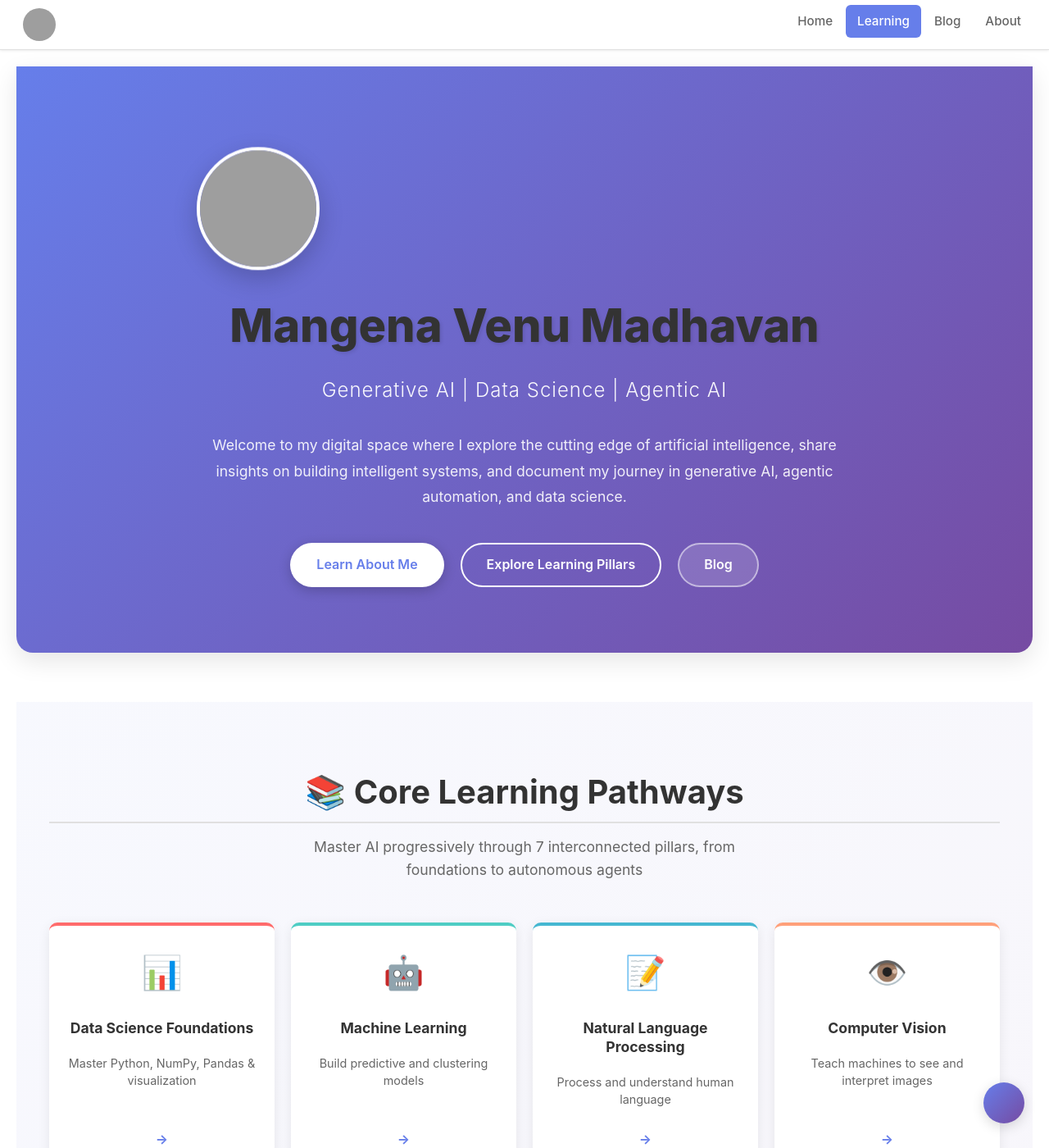
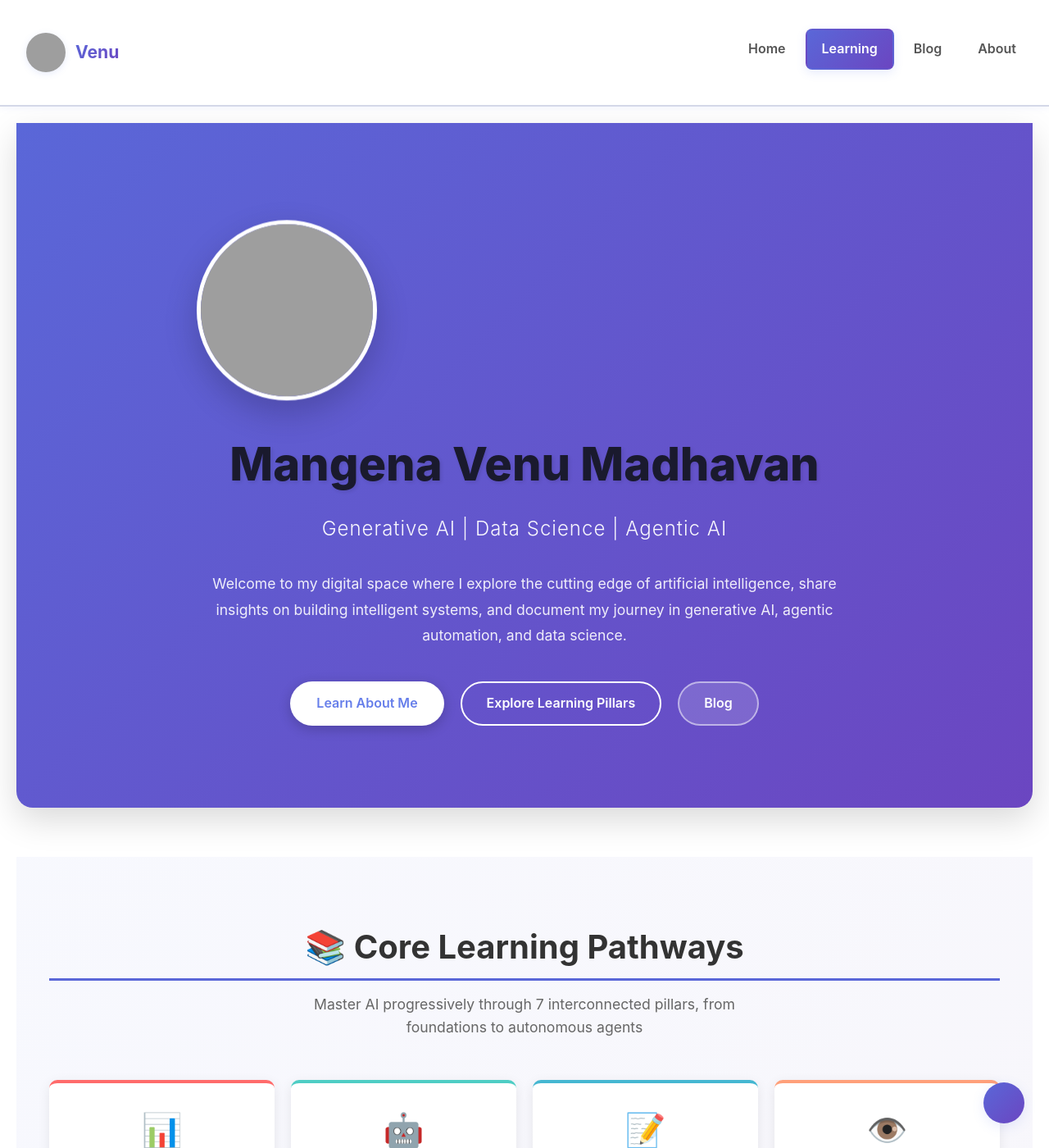
Before and after one commit to Madhavan11601828/madhavan11601828.github.io, a Jekyll site: the page built from index.md, in a window 1280 px wide and 1400 px high. Shown: the whole window at 82% size. Built offline with Jekyll 4.4.1, drawn with Linux system fonts in a browser that asks for light colours; grey boxes are pictures that could not be loaded.

Commit message:
Enhancement: Improve UX with better color scheme, enlarged logo, enhanced navigation, and page headers with logo on all pages

```diff
--- a/_layouts/default.html
+++ b/_layouts/default.html
@@ -6,20 +6,101 @@
     <title>{% if page.title %}{{ page.title }} | {% endif %}{{ site.title }}</title>
     <meta name="description" content="{% if page.description %}{{ page.description }}{% else %}{{ site.description }}{% endif %}">
     <meta name="author" content="{{ site.author }}">
-    <meta name="theme-color" content="#667eea">
+    <meta name="theme-color" content="#5a67d8">
 
     <!-- Base CSS (must load before theme) -->
     <link rel="stylesheet" href="/assets/css/style.css?v=1">
 
     <!-- Theme CSS with dark mode support -->
-    <link rel="stylesheet" href="/assets/css/theme.css?v=3">
+    <link rel="stylesheet" href="/assets/css/theme.css?v=4">
 
     <!-- SEO Tags -->
     {% seo %}
+
+    <style>
+        /* Page Header with Logo */
+        .page-header {
+            background: linear-gradient(135deg, var(--accent-primary) 0%, var(--accent-secondary) 100%);
+            color: white;
+            padding: 50px 20px;
+            text-align: center;
+            margin-bottom: 40px;
+            border-radius: 0 0 15px 15px;
+            box-shadow: 0 10px 30px var(--card-shadow-hover);
+        }
+
+        .page-header-content {
+            max-width: 1200px;
+            margin: 0 auto;
+        }
+
+        .page-header-logo {
+            width: 100px;
+            height: 100px;
+            border-radius: 50%;
+            border: 4px solid white;
+            object-fit: cover;
+            margin-bottom: 20px;
+            box-shadow: 0 8px 20px rgba(0, 0, 0, 0.2);
+            display: block;
+            margin-left: auto;
+            margin-right: auto;
+        }
+
+        .page-header h1 {
+            font-size: 2.5em;
+            margin: 15px 0;
+            border: none;
+            padding-bottom: 0;
+        }
+
+        .page-header p {
+            font-size: 1.1em;
+            opacity: 0.95;
+            margin: 10px 0 0 0;
+        }
+
+        /* Hide header on home page */
+        .page-header {
+            display: block;
+        }
+
+        @media (max-width: 768px) {
+            .page-header {
+                padding: 30px 20px;
+                margin-bottom: 25px;
+            }
+
+            .page-header-logo {
+                width: 80px;
+                height: 80px;
+                margin-bottom: 15px;
+            }
+
+            .page-header h1 {
+                font-size: 1.8em;
+            }
+
+            .page-header p {
+                font-size: 1em;
+            }
+        }
+    </style>
 </head>
 <body>
     <!-- Navigation Component -->
     {% include navigation.html %}
+
+    <!-- Page Header (hidden on home page) -->
+    {% if page.url != "/" %}
+    <div class="page-header">
+        <div class="page-header-content">
+            <img src="/assets/images/Logo.png" alt="Logo" class="page-header-logo">
+            <h1>{{ page.title }}</h1>
+            {% if page.description %}<p>{{ page.description }}</p>{% endif %}
+        </div>
+    </div>
+    {% endif %}
 
     <main>
         {{ content }}
--- a/assets/css/style.css
+++ b/assets/css/style.css
@@ -37,8 +37,9 @@ h1 {
 
 h2 {
   font-size: 2em;
-  border-bottom: 2px solid var(--border-color);
-  padding-bottom: 10px;
+  border-bottom: 3px solid var(--accent-primary);
+  padding-bottom: 12px;
+  margin-bottom: 24px;
 }
 
 h3 {
--- a/assets/css/theme.css
+++ b/assets/css/theme.css
@@ -3,73 +3,75 @@
    ============================================ */
 
 :root {
-  /* Light Mode (Default) Colors */
+  /* Light Mode (Default) Colors - Logo inspired palette */
   --bg-primary: #ffffff;
-  --bg-secondary: #f8f9fa;
-  --bg-tertiary: #f0f2f5;
+  --bg-secondary: #f3f4f9;
+  --bg-tertiary: #eef0f8;
 
-  --text-primary: #333333;
-  --text-secondary: #666666;
-  --text-tertiary: #999999;
+  --text-primary: #1a1a2e;
+  --text-secondary: #555555;
+  --text-tertiary: #888888;
 
-  --border-color: #e0e0e0;
-  --border-light: #f0f0f0;
+  --border-color: #d4d8e8;
+  --border-light: #e8ecf5;
 
   --card-bg: #ffffff;
-  --card-shadow: rgba(0, 0, 0, 0.08);
-  --card-shadow-hover: rgba(0, 0, 0, 0.15);
+  --card-shadow: rgba(102, 126, 234, 0.08);
+  --card-shadow-hover: rgba(102, 126, 234, 0.15);
 
-  --accent-primary: #667eea;
-  --accent-secondary: #764ba2;
+  --accent-primary: #5a67d8;
+  --accent-secondary: #6b46c1;
+  --accent-tertiary: #7c3aed;
 
-  --link-color: #667eea;
-  --link-hover: #764ba2;
+  --link-color: #5a67d8;
+  --link-hover: #6b46c1;
 
-  --code-bg: #f5f5f5;
-  --code-text: #d63384;
+  --code-bg: #f7fafc;
+  --code-text: #5a67d8;
 
-  --highlight-bg: #fffacd;
-  --highlight-text: #333333;
+  --highlight-bg: #fef3c7;
+  --highlight-text: #1a1a2e;
 
-  --success-color: #28a745;
-  --error-color: #dc3545;
-  --warning-color: #ffc107;
-  --info-color: #17a2b8;
+  --success-color: #10b981;
+  --error-color: #ef4444;
+  --warning-color: #f59e0b;
+  --info-color: #3b82f6;
 }
 
 /* Dark Mode Colors */
 [data-theme="dark"] {
-  --bg-primary: #1a1a1a;
-  --bg-secondary: #2d2d2d;
-  --bg-tertiary: #3a3a3a;
+  --bg-primary: #0f172a;
+  --bg-secondary: #1e293b;
+  --bg-tertiary: #334155;
 
-  --text-primary: #e8e8e8;
-  --text-secondary: #b0b0b0;
-  --text-tertiary: #808080;
+  --text-primary: #f1f5f9;
+  --text-secondary: #cbd5e1;
+  --text-tertiary: #94a3b8;
 
-  --border-color: #404040;
-  --border-light: #2d2d2d;
+  --border-color: #475569;
+  --border-light: #334155;
 
-  --card-bg: #252525;
-  --card-shadow: rgba(0, 0, 0, 0.3);
-  --card-shadow-hover: rgba(0, 0, 0, 0.5);
+  --card-bg: #1e293b;
+  --card-shadow: rgba(90, 103, 216, 0.12);
+  --card-shadow-hover: rgba(90, 103, 216, 0.2);
 
-  --accent-primary: #7c8ff5;
-  --accent-secondary: #9b6bb9;
+  --accent-primary: #818cf8;
+  --accent-secondary: #a78bfa;
+  --accent-tertiary: #c4b5fd;
 
-  --link-color: #7c8ff5;
-  --link-hover: #9b6bb9;
+  --link-color: #818cf8;
+  --link-hover: #a78bfa;
 
-  --code-bg: #2d2d2d;
-  --code-text: #ff79c6;
+  --code-bg: #1e293b;
+  --code-text: #a78bfa;
 
-  --highlight-bg: #3a3a00;
-  --highlight-text: #e8e8e8;
+  --highlight-bg: #3f3b1a;
+  --highlight-text: #f1f5f9;
 
-  --success-color: #52c41a;
-  --error-color: #ff4d4f;
-  --warning-color: #faad14;
-  --info-color: #1890ff;
+  --success-color: #34d399;
+  --error-color: #f87171;
+  --warning-color: #fbbf24;
+  --info-color: #60a5fa;
 }
 
 /* ============================================
@@ -201,34 +203,62 @@ blockquote {
 /* Buttons */
 .btn {
   transition: all 0.3s ease;
+  font-weight: 600;
+  border-radius: 8px;
+  padding: 12px 28px;
 }
 
 .btn-primary {
   background-color: var(--accent-primary);
   color: white;
+  border: 2px solid var(--accent-primary);
+  box-shadow: 0 4px 12px rgba(90, 103, 216, 0.3);
 }
 
 .btn-primary:hover {
   background-color: var(--accent-secondary);
+  border-color: var(--accent-secondary);
+  transform: translateY(-2px);
+  box-shadow: 0 6px 16px rgba(90, 103, 216, 0.4);
 }
 
 .btn-secondary {
-  border-color: var(--border-color);
-  color: var(--text-primary);
+  border-color: var(--accent-primary);
+  color: white;
+  background-color: transparent;
+  border: 2px solid white;
 }
 
 .btn-secondary:hover {
-  background-color: var(--bg-secondary);
+  background-color: rgba(255, 255, 255, 0.15);
+  border-color: white;
+  transform: translateY(-2px);
+}
+
+.btn-tertiary {
+  background-color: rgba(255, 255, 255, 0.2);
+  color: white;
+  border: 2px solid rgba(255, 255, 255, 0.6);
+}
+
+.btn-tertiary:hover {
+  background-color: rgba(255, 255, 255, 0.3);
+  border-color: white;
+  transform: translateY(-2px);
 }
 
 .btn-outline {
   border-color: var(--accent-primary);
   color: var(--accent-primary);
+  border: 2px solid var(--accent-primary);
+  background-color: transparent;
 }
 
 .btn-outline:hover {
   background-color: var(--accent-primary);
   color: white;
+  transform: translateY(-2px);
+  box-shadow: 0 4px 12px rgba(90, 103, 216, 0.3);
 }
 
 /* Inputs and Forms */
@@ -474,60 +504,72 @@ body.theme-switching * {
 
 .site-nav {
   background: var(--card-bg);
-  border-bottom: 1px solid var(--border-color);
+  border-bottom: 2px solid var(--border-color);
   position: sticky;
   top: 0;
   z-index: 1000;
-  box-shadow: 0 1px 3px var(--card-shadow);
+  box-shadow: 0 2px 8px var(--card-shadow);
   transition: all 0.3s ease;
 }
 
 .nav-container {
   max-width: 1400px;
   margin: 0 auto;
-  padding: 0 20px;
+  padding: 12px 20px;
   display: flex;
   align-items: center;
   justify-content: space-between;
-  height: 60px;
+  height: auto;
 }
 
 /* Brand Logo */
 .nav-brand {
   display: flex;
   align-items: center;
-  gap: 8px;
+  gap: 12px;
   text-decoration: none;
-  color: var(--text-primary);
-  font-weight: 600;
-  font-size: 1em;
+  color: var(--accent-primary);
+  font-weight: 700;
+  font-size: 1.2em;
   transition: all 0.3s ease;
-  padding: 5px 8px;
-  border-radius: 6px;
+  padding: 8px 12px;
+  border-radius: 8px;
   flex-shrink: 0;
 }
 
 .nav-brand:hover {
-  color: var(--accent-primary);
+  color: var(--accent-secondary);
+  transform: translateY(-2px);
 }
 
 .nav-logo {
-  width: 40px;
-  height: 40px;
+  width: 48px;
+  height: 48px;
   border-radius: 50%;
   object-fit: cover;
+  box-shadow: 0 2px 8px var(--card-shadow-hover);
+  transition: all 0.3s ease;
+}
+
+.nav-brand:hover .nav-logo {
+  transform: scale(1.05);
 }
 
 .brand-text {
-  display: none;
-  font-size: 0.95em;
+  display: inline;
+  font-size: 1.1em;
+  font-weight: 700;
+  background: linear-gradient(135deg, var(--accent-primary) 0%, var(--accent-secondary) 100%);
+  -webkit-background-clip: text;
+  -webkit-text-fill-color: transparent;
+  background-clip: text;
 }
 
 /* Navigation Menu */
 .nav-menu {
   display: flex;
   list-style: none;
-  gap: 2px;
+  gap: 4px;
   margin: 0;
   padding: 0;
   align-items: center;
@@ -542,14 +584,15 @@ body.theme-switching * {
   display: flex;
   align-items: center;
   gap: 6px;
-  padding: 8px 14px;
+  padding: 10px 18px;
   text-decoration: none;
   color: var(--text-secondary);
-  border-radius: 6px;
-  transition: all 0.2s ease;
+  border-radius: 8px;
+  transition: all 0.3s ease;
   white-space: nowrap;
-  font-size: 0.95em;
-  font-weight: 500;
+  font-size: 1em;
+  font-weight: 600;
+  border: 2px solid transparent;
 }
 
 .nav-text {
@@ -561,12 +604,15 @@ body.theme-switching * {
 .nav-item:hover .nav-link {
   background: var(--bg-secondary);
   color: var(--accent-primary);
+  border-color: var(--accent-primary);
+  transform: translateY(-2px);
 }
 
 /* Active Link */
 .nav-link.active {
-  background: var(--accent-primary);
+  background: linear-gradient(135deg, var(--accent-primary) 0%, var(--accent-secondary) 100%);
   color: white;
+  box-shadow: 0 4px 12px var(--card-shadow-hover);
 }
 
 /* Hamburger Menu (Mobile) */
--- a/index.md
+++ b/index.md
@@ -172,13 +172,13 @@ layout: default
 <style>
 /* Hero Section */
 .homepage-hero {
-  background: linear-gradient(135deg, #667eea 0%, #764ba2 100%);
+  background: linear-gradient(135deg, var(--accent-primary) 0%, var(--accent-secondary) 100%);
   color: white;
-  padding: 80px 20px;
+  padding: 100px 20px;
   text-align: center;
   margin-bottom: 60px;
   border-radius: 0 0 20px 20px;
-  box-shadow: 0 10px 30px rgba(0, 0, 0, 0.1);
+  box-shadow: 0 15px 40px rgba(0, 0, 0, 0.15);
 }
 
 .hero-content {
@@ -187,16 +187,16 @@ layout: default
 }
 
 .logo-container {
-  margin-bottom: 30px;
+  margin-bottom: 40px;
   animation: float 3s ease-in-out infinite;
 }
 
 .hero-logo {
-  width: 150px;
-  height: 150px;
+  width: 220px;
+  height: 220px;
   border-radius: 50%;
-  border: 4px solid white;
-  box-shadow: 0 10px 30px rgba(0, 0, 0, 0.2);
+  border: 5px solid white;
+  box-shadow: 0 15px 40px rgba(0, 0, 0, 0.2);
   object-fit: cover;
 }
 
```
